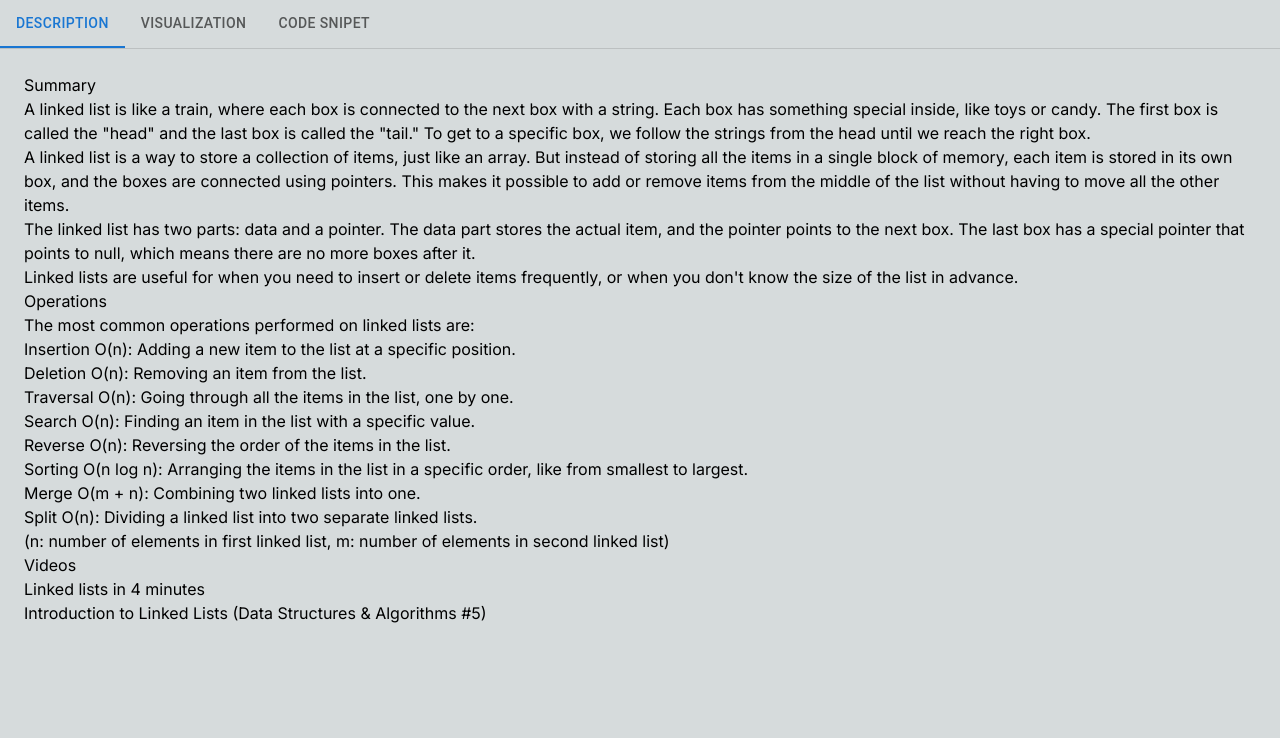
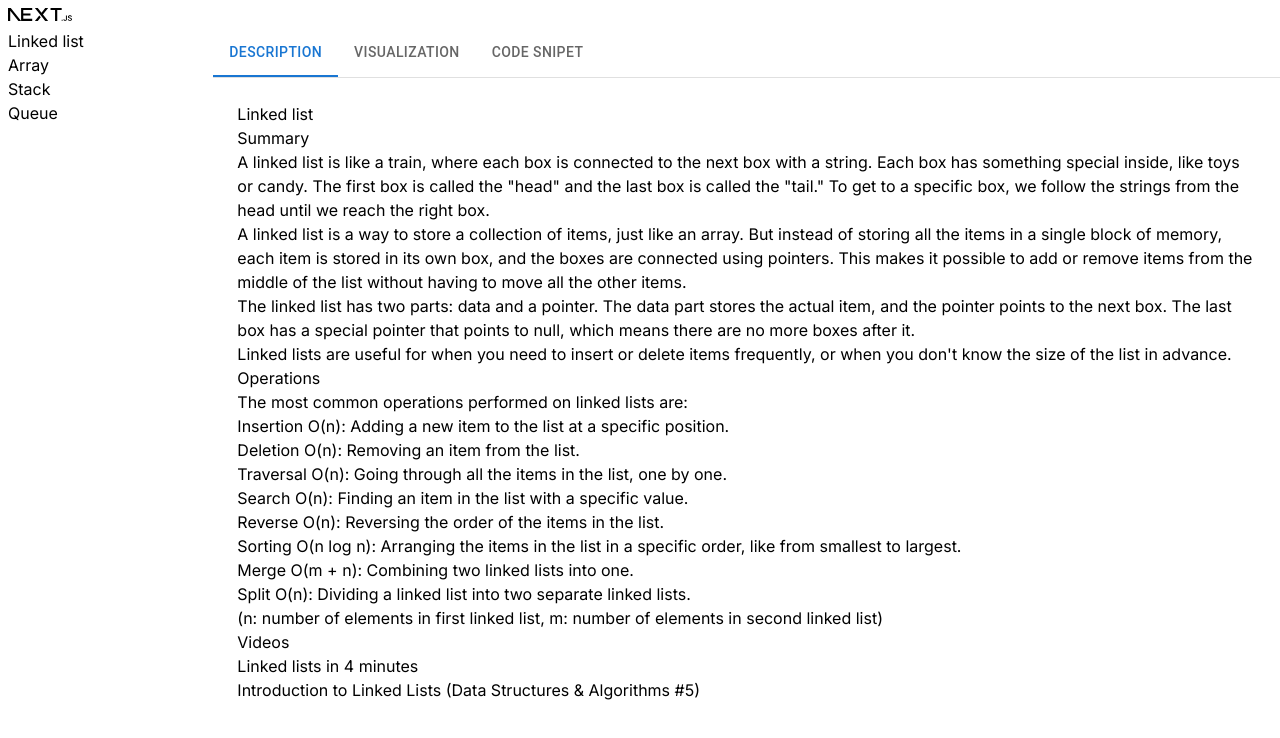
Before and after one commit to danielpopek94/Data_structures_and_algorithms_visualization, a Next.js app: page / in a window 1280 px wide. Shown: the top 738 px of the page. Built offline with nearby package versions, Linux system fonts and the light colour scheme.

Commit message:
encapsulation, installed d3, prepare to make visualization

```diff
--- a/package.json
+++ b/package.json
@@ -16,6 +16,7 @@
     "@types/react": "18.2.0",
     "@types/react-dom": "18.2.1",
     "autoprefixer": "10.4.14",
+    "d3": "^7.8.4",
     "next": "13.3.1",
     "postcss": "8.4.23",
     "react": "18.2.0",
--- a/src/pages/components/DescriptionFactory.tsx
+++ b/src/pages/components/DescriptionFactory.tsx
@@ -0,0 +1,14 @@
+import LinkedListDescription from "../content/linkedList/description";
+
+
+function DescriptionFactory() {
+    return (
+        <>
+            <h2>Linked list</h2>
+            <h4>Summary</h4>
+            <LinkedListDescription />
+        </>
+    )
+}
+
+export default DescriptionFactory;
--- a/src/pages/components/Tabs.tsx
+++ b/src/pages/components/Tabs.tsx
@@ -2,7 +2,8 @@ import * as React from 'react';
 import Tabs from '@mui/material/Tabs';
 import Tab from '@mui/material/Tab';
 import Box from '@mui/material/Box';
-import DescriptionFactory from '../content/linkedList/index';
+import DescriptionFactory from './DescriptionFactory';
+import VisualizationFactory from './VisualizationFactory';
 
 interface TabPanelProps {
   children?: React.ReactNode;
@@ -57,7 +58,7 @@ export default function BasicTabs() {
         <DescriptionFactory />
       </TabPanel>
       <TabPanel value={value} index={1}>
-        Item Two
+        <VisualizationFactory />
       </TabPanel>
       <TabPanel value={value} index={2}>
         Item Three
--- /dev/null
+++ b/src/pages/components/VisualizationFactory.tsx
@@ -0,0 +1,12 @@
+import LinkedListVisualization from "../content/linkedList/visualization";
+
+
+function VisualizationFactory() {
+    return (
+        <>
+
+        </>
+    )
+}
+
+export default VisualizationFactory;
--- a/src/pages/content/linkedList/description.tsx
+++ b/src/pages/content/linkedList/description.tsx
@@ -1,6 +1,5 @@
-const Description = () => (
+const LinkedListDescription = () => (
   <>
-    <h4>Summary</h4>
     <p>
       A linked list is like a train, where each box is connected to the next box with a string. Each box has something special inside, like toys or candy. The first box is called the "head" and the last box is called the "tail." To get to a specific box, we follow the strings from the head until we reach the right box.
     </p>
@@ -40,4 +39,4 @@ const Description = () => (
   </>
 )
 
-export default Description;
+export default LinkedListDescription;
--- a/src/pages/content/linkedList/index.tsx
+++ /dev/null
@@ -1,9 +0,0 @@
-import Description from './description';
-
-function DescriptionFactory() {
-    return (
-        <Description />
-    )
-}
-
-export default DescriptionFactory;
--- a/src/pages/index.tsx
+++ b/src/pages/index.tsx
@@ -1,18 +1,35 @@
 import { Inter } from 'next/font/google'
 import Tabs from './components/Tabs'
-
-
 
 const inter = Inter({ subsets: ['latin'] })
 
 export default function Home() {
   return (
-    <main
-      className={inter.className}
-    >
-      <div className='content'>
-        <Tabs />
-      </div>
-    </main>
+    <>
+      <header>
+        <img src="/next.svg" alt="main_logo" className='w-20 p-2' />
+      </header>
+      <main className={`flex flex-row ${inter.className}`}>
+        <nav className='w-1/6 px-2'>
+          <ul>
+            <a href="#">
+              <li className='linked-list'>Linked list</li>
+            </a>
+            <a href="#">
+              <li className='array'>Array</li>
+            </a>
+            <a href="#">
+              <li className='stack'>Stack</li>
+            </a>
+            <a href="#">
+              <li className='queue'>Queue</li>
+            </a>
+          </ul>
+        </nav>
+        <div className='content w-5/6'>
+          <Tabs />
+        </div>
+      </main>
+    </>
   )
 }
--- a/src/styles/globals.css
+++ b/src/styles/globals.css
@@ -1,14 +1,3 @@
 @tailwind base;
 @tailwind components;
 @tailwind utilities;
-
-:root {
-  --foreground-rgb: 0, 0, 0;
-  --background: 214, 219, 220;
-  --background-end-rgb: 255, 255, 255;
-}
-
-body {
-  color: rgb(var(--foreground-rgb));
-  background: rgb(var(--background));
-}
```
Also changed, not shown: 1 other file (tests, documents, lock files or other folders).
